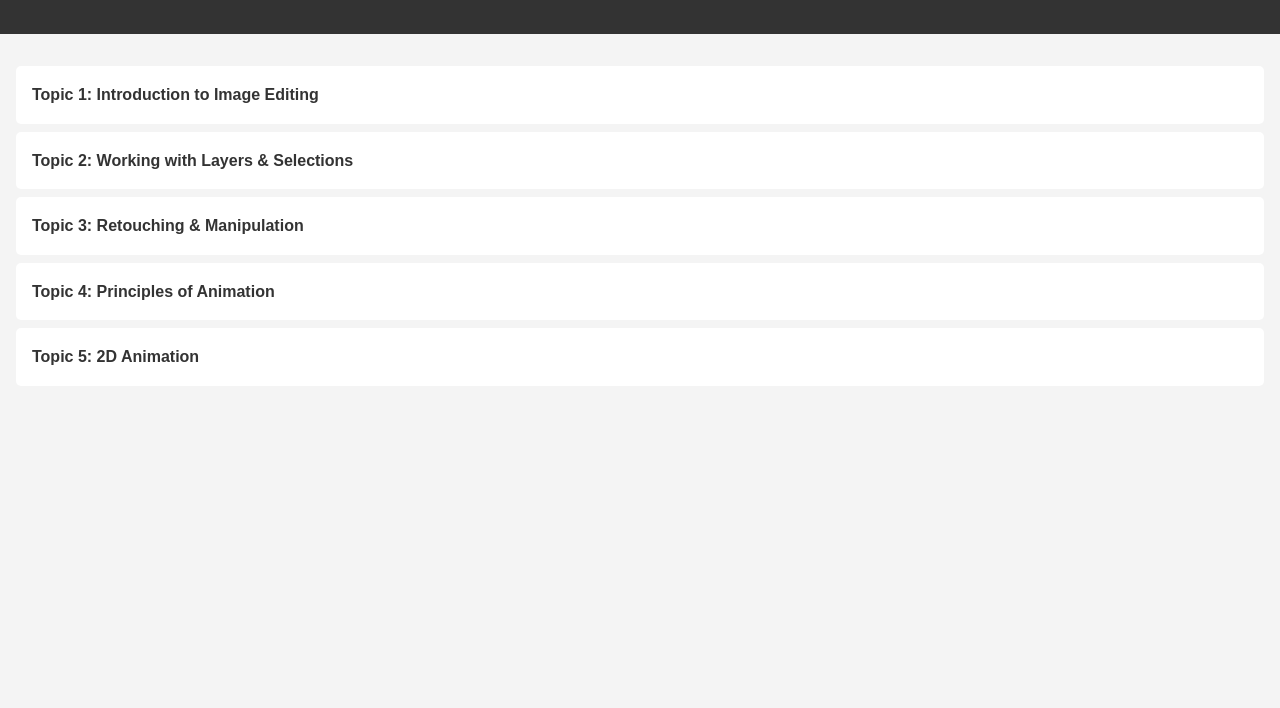
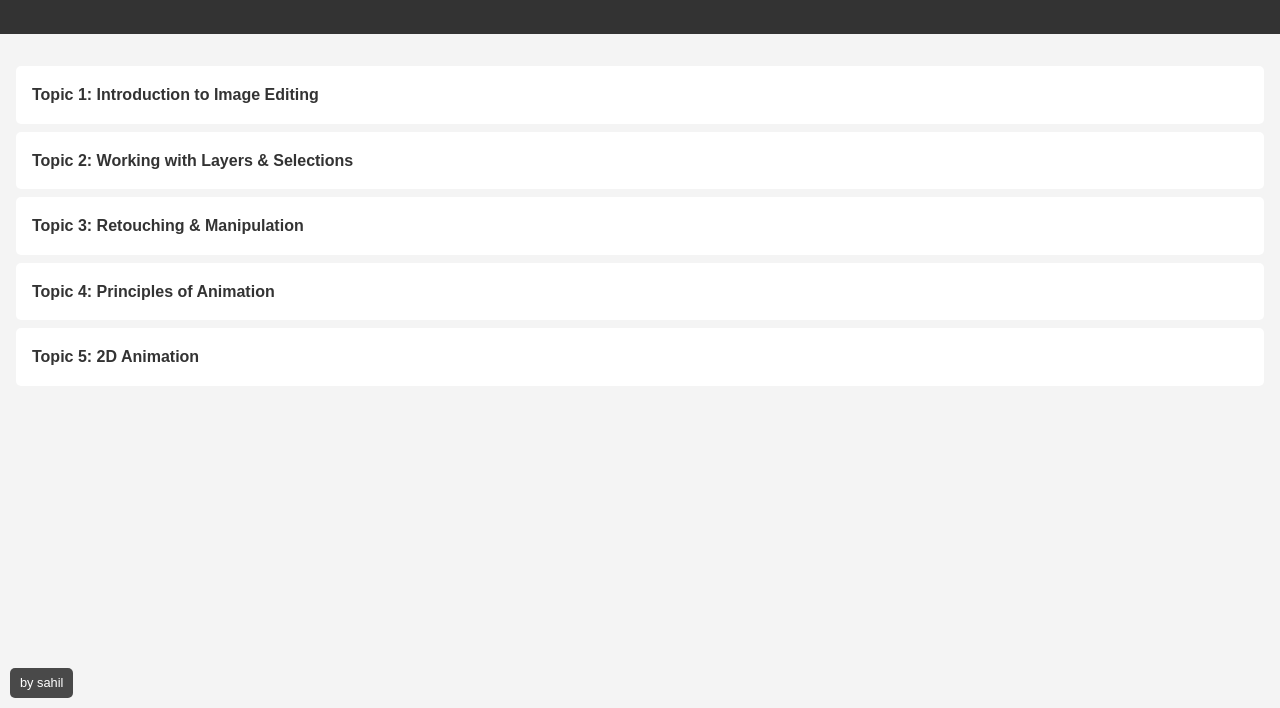
Before and after one commit to Arous0user/Image-Editing-and-2D-Animation-Project, a plain HTML site: page index.html in a window 1280 px wide. Shown: the part 92-800 px from the top of the page. Drawn offline with Linux system fonts and the light colour scheme.

Commit message:
Add 'by sahil' attribution to bottom left

```diff
--- a/css/style.css
+++ b/css/style.css
@@ -35,3 +35,15 @@ nav ul li a {
     color: #333;
     font-weight: bold;
 }
+
+#author-credit {
+    position: fixed;
+    bottom: 10px;
+    left: 10px;
+    background-color: rgba(0, 0, 0, 0.7);
+    color: white;
+    padding: 5px 10px;
+    border-radius: 5px;
+    font-size: 0.8em;
+    z-index: 1000; /* Ensure it's above other content */
+}
--- a/index.html
+++ b/index.html
@@ -22,5 +22,8 @@
         </nav>
     </main>
     <script src="js/main.js"></script>
+    <footer>
+        <div id="author-credit">by sahil</div>
+    </footer>
 </body>
 </html>
```
